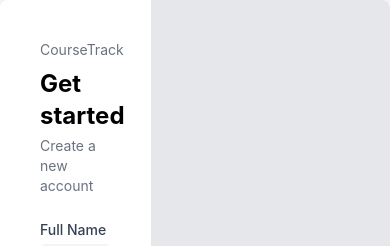
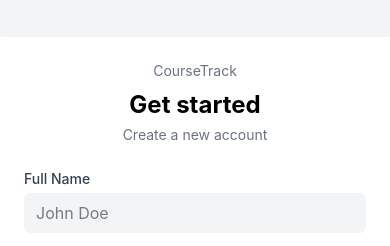
Before and after one commit to lsibal/courseratracker_ui, a React (Vite) app: page /register in a window 390 px wide. Shown: the top 246 px of the page. Built offline with nearby package versions, Linux system fonts and the light colour scheme; no server answers.

Commit message:
Login and Register responsiveness is fixed

```diff
--- a/src/pages/Auth/Login.tsx
+++ b/src/pages/Auth/Login.tsx
@@ -38,12 +38,13 @@ export default function Login() {
 
   return (
     <div className="min-h-screen flex items-center justify-center bg-gray-100">
-      <div className="bg-white rounded-lg shadow-md w-full h-screen flex">
+      <div className="bg-white w-full h-auto flex flex-col md:flex-row md:h-screen">
         {/* Left side - Login Form */}
-        <div className="w-1/2 p-10">
-          <h2 className="text-sm text-gray-500 mb-2">CourseTrack</h2>
-          <h1 className="text-2xl font-bold mb-1">Welcome back</h1>
-          <p className="text-sm text-gray-500 mb-6">Sign in to your account</p>
+        <div className="w-full md:w-1/2 p-6 md:p-10 flex items-center justify-center">
+          <div className="w-full max-w-md">
+            <h2 className="text-sm text-gray-500 mb-2 text-center md:text-left">CourseTrack</h2>
+            <h1 className="text-2xl font-bold mb-1 text-center md:text-left">Welcome back</h1>
+            <p className="text-sm text-gray-500 mb-6 text-center md:text-left">Sign in to your account</p>
 
             <form onSubmit={handleLogin}>
               {error && (
@@ -126,9 +127,9 @@ export default function Login() {
               </Link>
             </div>
           </div>
-
+        </div>
         {/* Right side - Image/Illustration */}
-        <div className="w-full bg-gray-200 rounded-r-lg flex items-center justify-center">
+        <div className="hidden md:flex w-full bg-gray-200 rounded-b-lg md:rounded-r-lg md:rounded-bl-none items-center justify-center">
           <div className="w-full h-full flex items-center justify-center">
             {/* X pattern from the design */}
             <div className="relative w-full h-full">
--- a/src/pages/Auth/Register.tsx
+++ b/src/pages/Auth/Register.tsx
@@ -149,12 +149,13 @@ export default function Register() {
 
   return (
     <div className="min-h-screen flex items-center justify-center bg-gray-100">
-      <div className="bg-white rounded-lg w-full h-screen flex">
-        <div className="w-1/2 p-10 overflow-y-auto">
-          <h2 className="text-sm text-gray-500 mb-2">CourseTrack</h2>
-          <h1 className="text-2xl font-bold mb-1">Get started</h1>
-          <p className="text-sm text-gray-500 mb-6">Create a new account</p>
-
+      <div className="bg-white w-full h-auto flex flex-col md:flex-row md:h-screen shadow-md">
+        {/* Left side - Register Form */}
+        <div className="w-full md:w-1/2 p-6 md:p-10 flex items-center justify-center">
+          <div className="w-full max-w-md">
+            <h2 className="text-sm text-gray-500 mb-2 text-center md:text-left">CourseTrack</h2>
+            <h1 className="text-2xl font-bold mb-1 text-center md:text-left">Get started</h1>
+            <p className="text-sm text-gray-500 mb-6 text-center md:text-left">Create a new account</p>
             <form onSubmit={handleRegister}>
               {error && (
                 <div className="mb-4 text-red-500 text-sm text-center">
@@ -273,7 +274,6 @@ export default function Register() {
                 Sign Up
               </button>
             </form>
-
             <div className="mt-6 text-center text-sm">
               Have an account?{' '}
               <Link to="/login" className="text-blue-600 hover:underline">
@@ -281,8 +281,9 @@ export default function Register() {
               </Link>
             </div>
           </div>
-
-        <div className="w-full bg-gray-200 rounded-r-lg flex items-center justify-center">
+        </div>
+        {/* Right side - Image/Illustration */}
+        <div className="hidden md:flex w-full bg-gray-200 rounded-b-lg md:rounded-r-lg md:rounded-bl-none items-center justify-center">
           <div className="w-full h-full flex items-center justify-center">
             <div className="relative w-full h-full">
               <div className="absolute inset-0 flex items-center justify-center">
```
Lines whose indentation alone changed are shown as unchanged.
